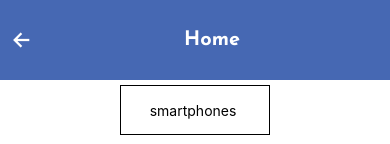
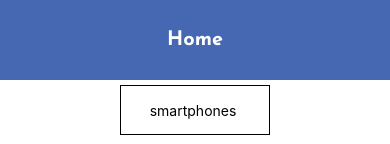
Before and after one commit to ManuelForneri/React-nativ, a React Native app: screen / in a window 390 px wide. Shown: the top 144 px of the page. Built offline with nearby package versions, Linux system fonts and the light colour scheme.

Commit message:
Se actualizaron los detalles y se agrego navegacion

```diff
--- a/App.jsx
+++ b/App.jsx
@@ -1,5 +1,5 @@
 import { useState } from "react";
-import { StyleSheet, View } from "react-native";
+import { StyleSheet, View, SafeAreaView, StatusBar } from "react-native";
 
 import { useFonts } from "expo-font";
 import Home from "./src/Screens/Home";
@@ -16,7 +16,9 @@ const App = () => {
   if (!fontLoaded) return null;
 
   return (
-    <View>
+    <>
+      <StatusBar />
+      <SafeAreaView>
         {categorySelect ? (
           productDetail != 0 ? (
             <ItemDetail
@@ -34,7 +36,8 @@ const App = () => {
         ) : (
           <Home setCategorySelect={setCategorySelect} />
         )}
-    </View>
+      </SafeAreaView>
+    </>
   );
 };
 const styles = StyleSheet.create({});
--- a/package.json
+++ b/package.json
@@ -10,12 +10,15 @@
   },
   "dependencies": {
     "@expo/webpack-config": "^19.0.0",
+    "@react-navigation/native": "^6.1.9",
     "expo": "~49.0.15",
     "expo-status-bar": "~1.6.0",
     "react": "18.2.0",
     "react-dom": "18.2.0",
     "react-native": "0.72.6",
-    "react-native-web": "~0.19.6"
+    "react-native-web": "~0.19.6",
+    "react-native-screens": "~3.22.0",
+    "react-native-safe-area-context": "4.6.3"
   },
   "devDependencies": {
     "@babel/core": "^7.20.0"
--- /dev/null
+++ b/src/Components/HomeBar.jsx
@@ -0,0 +1,39 @@
+import React from "react";
+import { View, Text, StyleSheet, Pressable } from "react-native";
+import { Ionicons } from "@expo/vector-icons";
+
+const HomeBar = () => {
+  return (
+    <View style={styles.container}>
+      <View style={styles.titleContainer}>
+        <Text style={styles.titleFont}>Home</Text>
+      </View>
+    </View>
+  );
+};
+
+export default HomeBar;
+
+const styles = StyleSheet.create({
+  container: {
+    backgroundColor: "#4668B3",
+    height: 80,
+    justifyContent: "center",
+    alignItems: "center",
+    flexDirection: "row",
+  },
+  titleContainer: {
+    flex: 1,
+    justifyContent: "center",
+    alignItems: "center",
+  },
+  titleFont: {
+    fontFamily: "Josefin",
+    color: "#fff",
+    fontSize: 20,
+    fontWeight: "bold",
+  },
+  backIcon: {
+    paddingLeft: 10,
+  },
+});
--- a/src/Screens/Home.jsx
+++ b/src/Screens/Home.jsx
@@ -1,12 +1,12 @@
 import React from "react";
 import { StyleSheet } from "react-native";
-import AppHeader from "../Components/AppHeader";
 import Categories from "../Components/Categories";
+import HomeBar from "../Components/HomeBar";
 
 const Home = ({ setCategorySelect }) => {
   return (
     <>
-      <AppHeader title="Home" setCategorySelect={setCategorySelect} />
+      <HomeBar />
       <Categories setCategorySelect={setCategorySelect} />
     </>
   );
--- a/src/Screens/ItemDetail.jsx
+++ b/src/Screens/ItemDetail.jsx
@@ -1,7 +1,8 @@
-import { Image, StyleSheet, Text, View } from "react-native";
+import { Image, Pressable, StyleSheet, Text, View } from "react-native";
 import React, { useEffect, useState } from "react";
 import AppHeader from "../Components/AppHeader";
 import allProduct from "../Data/products.json";
+
 const ItemDetail = ({ productDetail, setCategorySelect, setProductDetail }) => {
   const [product, setProduct] = useState({});
 
@@ -9,32 +10,76 @@ const ItemDetail = ({ productDetail, setCategorySelect, setProductDetail }) => {
     const prodFind = allProduct.find((prod) => prod.id === productDetail);
     setProduct(prodFind);
   }, [productDetail]);
+
   return (
-    <>
+    <View style={styles.container}>
       <AppHeader
         title="ProductDetail"
         setCategorySelect={setCategorySelect}
         setProductDetail={setProductDetail}
       />
-      <View>
+      <View style={styles.contentContainer}>
         <Image
           style={styles.itemImage}
           resizeMode="center"
           source={{ uri: product.thumbnail }}
         />
+        <View style={styles.textContainer}>
+          <Text style={styles.title}>{product.title}</Text>
+          <Text style={styles.description}>{product.description}</Text>
+          <Text style={styles.price}>${product.price}</Text>
+        </View>
       </View>
-      <Text>{product.title}</Text>
-      <Text>{product.description}</Text>
-      <Text>{product.price}</Text>
-    </>
+      <Pressable style={styles.btnCompra}>
+        <Text style={styles.btnText}>Comprar ahora</Text>
+      </Pressable>
+    </View>
   );
 };
 
-export default ItemDetail;
-
 const styles = StyleSheet.create({
+  container: {
+    alignItems: "center",
+    justifyContent: "center",
+  },
+  contentContainer: {
+    width: "100%",
+    alignItems: "center",
+    maxWidth: 500,
+  },
   itemImage: {
     width: "100%",
-    height: 100,
+    height: 200,
+  },
+  textContainer: {
+    width: "100%",
+    padding: 10,
+    gap: 20,
+  },
+  title: {
+    fontSize: 20,
+    fontWeight: "bold",
+    textAlign: "center",
+  },
+  description: {
+    fontSize: 16,
+    textAlign: "center",
+  },
+  price: {
+    fontSize: 18,
+    fontWeight: "bold",
+    textAlign: "center",
+  },
+  btnCompra: {
+    backgroundColor: "#4668B3",
+    padding: 10,
+    borderRadius: 10,
+    borderColor: "black",
+    borderWidth: 1,
+  },
+  btnText: {
+    color: "#fff",
   },
 });
+
+export default ItemDetail;
--- a/src/Screens/ItemListCategories.jsx
+++ b/src/Screens/ItemListCategories.jsx
@@ -35,6 +35,7 @@ const ItemListCategories = ({
       <AppHeader
         title="ItemListCategories"
         setCategorySelect={setCategorySelect}
+        setProductDetail={setProductDetail}
       />
       <SearchBar setKeyword={setKeyword} />
       <FlatList
```
Also changed, not shown: 1 other file (tests, documents, lock files or other folders). Lines whose indentation alone changed are shown as unchanged.
